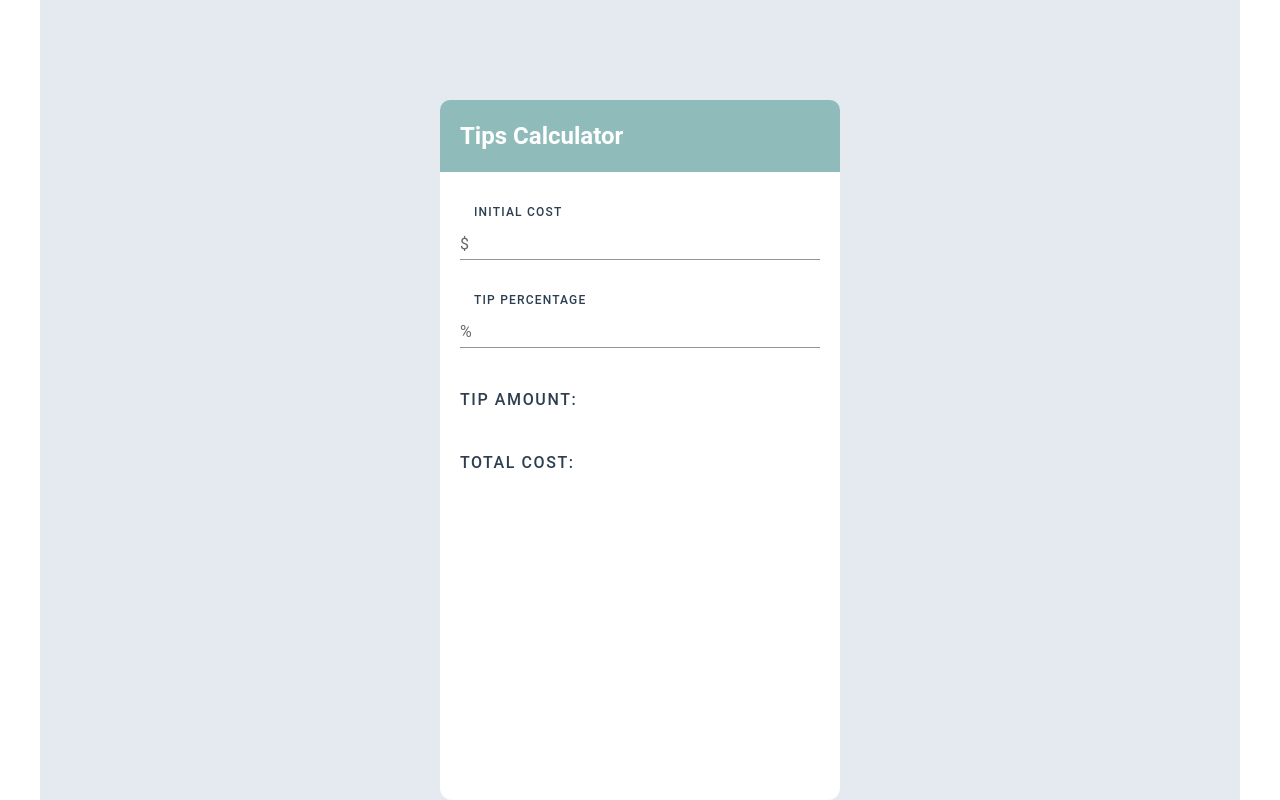
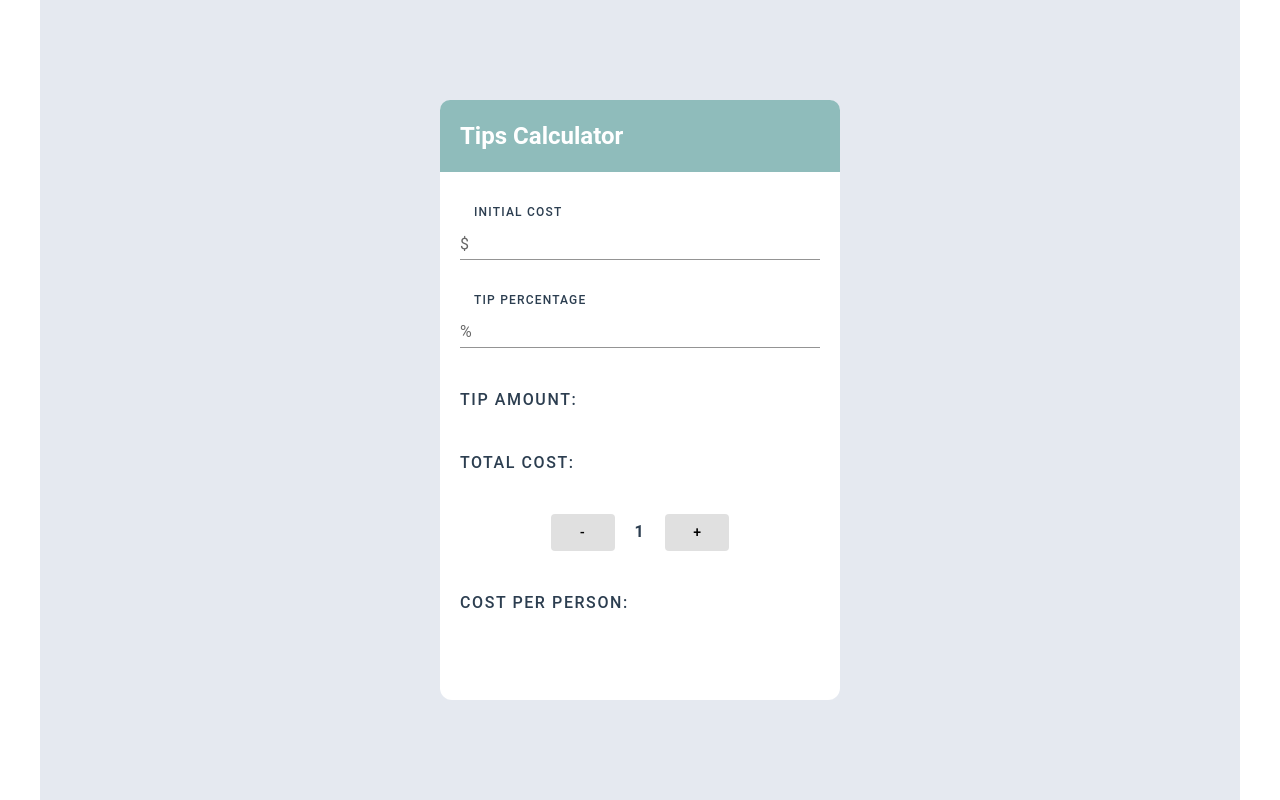
Before and after one commit to crystaltai/react-tips-calculator, a React (Create React App) app: page / in a window 1280 px wide. Built offline with nearby package versions, Linux system fonts and the light colour scheme.

Commit message:
feat: add split feature

```diff
--- a/src/App.js
+++ b/src/App.js
@@ -1,7 +1,7 @@
 import { useEffect, useState } from 'react';
-import { Box, Container, FormControl, InputAdornment, Stack } from '@mui/material';
+import { Box, Container, FormControl, InputAdornment, Stack, Button } from '@mui/material';
 import Header from './components/Header/Header';
-import { OutputContainer, StyledInput, StyledLabel, StyledOutput } from './App.styles';
+import { OutputContainer, SplitterContainer, StyledInput, StyledLabel, StyledOutput } from './App.styles';
 
 function App() {
   // Define variables
@@ -9,6 +9,8 @@ function App() {
   const [tipPercentage, setTipPercentage] = useState(0);
   const [tipAmount, setTipAmount] = useState('-');
   const [totalCost, setTotalCost] = useState('-');
+  const [peopleCount, setPeopleCount] = useState(1);
+  const [costPerPerson, setCostPerPerson] = useState('-');
 
   // Handle inputs for Initial Cost
   const handleInitialCostInput = event => {
@@ -20,11 +22,24 @@ function App() {
     setTipPercentage(Math.abs(Number(event.target.value)));
   };
 
+  // Handle inputs for ( - ) button
+  const handleMinusPeople = event => {
+    if (peopleCount > 1) {
+      setPeopleCount(peopleCount - 1);
+    }
+  };
+
+  // Handle inputs for ( + ) button
+  const handlePlusPeople = event => {
+    setPeopleCount(peopleCount + 1);
+  };
+
   // Calculate Tip Amount & Total Cost
   const calculateOutputs = () => {
     if (initialCost > 0 && tipPercentage > 0) {
       setTipAmount((initialCost * tipPercentage) / 100);
       setTotalCost(initialCost + tipAmount);
+      setCostPerPerson(totalCost / peopleCount);
     }
   };
 
@@ -34,7 +49,7 @@ function App() {
   });
 
   // Outputs
-  const outputs = [
+  const totalOutputs = [
     {
       output: 'Tip Amount:',
       result: tipAmount,
@@ -59,7 +74,7 @@ function App() {
       <Box
         sx={{
           minWidth: 400,
-          height: 700,
+          height: 600,
           bgcolor: '#ffffff',
           borderRadius: 3,
         }}
@@ -89,7 +104,7 @@ function App() {
           </FormControl>
 
           {/* Outputs */}
-          {outputs.map(output => {
+          {totalOutputs.map(output => {
             return (
               <OutputContainer>
                 <StyledLabel>{output.output}</StyledLabel>
@@ -99,6 +114,23 @@ function App() {
               </OutputContainer>
             );
           })}
+
+          {/* Splitter */}
+          <SplitterContainer spacing={1}>
+            <Button variant='contained' color='inherit' disableRipple disableElevation onClick={handleMinusPeople}>
+              -
+            </Button>
+            <StyledOutput>{peopleCount}</StyledOutput>
+            <Button variant='contained' color='inherit' disableRipple disableElevation onClick={handlePlusPeople}>
+              +
+            </Button>
+          </SplitterContainer>
+          <OutputContainer>
+            <StyledLabel>Cost per Person:</StyledLabel>
+            <StyledOutput>
+              {isNaN(costPerPerson) ? '' : `$ ${(Math.round(costPerPerson * 100) / 100).toFixed(2)}`}
+            </StyledOutput>
+          </OutputContainer>
         </Stack>
       </Box>
     </Container>
--- a/src/App.styles.js
+++ b/src/App.styles.js
@@ -1,5 +1,5 @@
 import { styled } from '@mui/system';
-import { Input, InputLabel, Typography } from '@mui/material';
+import { Input, InputLabel, Grid, Typography } from '@mui/material';
 
 const StyledLabel = styled(InputLabel)({
   fontWeight: 500,
@@ -28,4 +28,11 @@ const OutputContainer = styled('div')({
   justifyContent: 'space-between',
 });
 
-export { OutputContainer, StyledInput, StyledLabel, StyledOutput };
+const SplitterContainer = styled(Grid)({
+  display: 'flex',
+  alignItems: 'center',
+  gap: '20px',
+  justifyContent: 'center',
+});
+
+export { OutputContainer, SplitterContainer, StyledInput, StyledLabel, StyledOutput };
```
